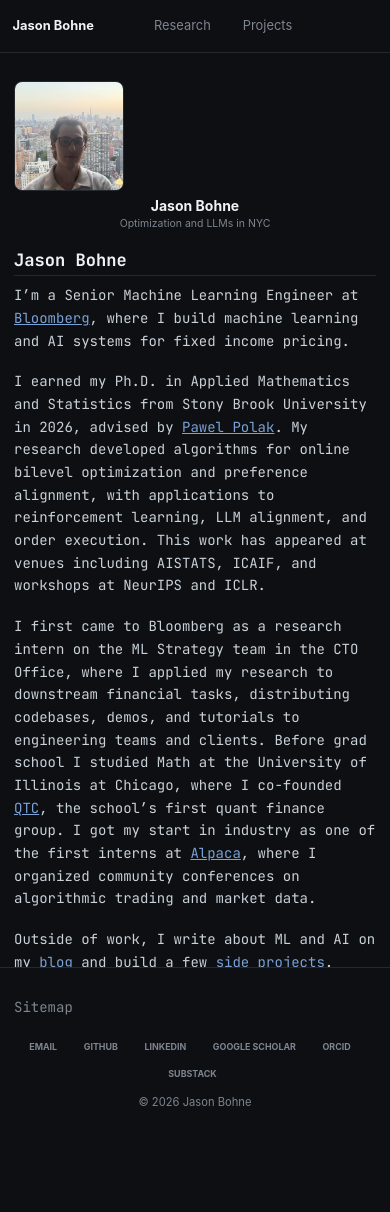
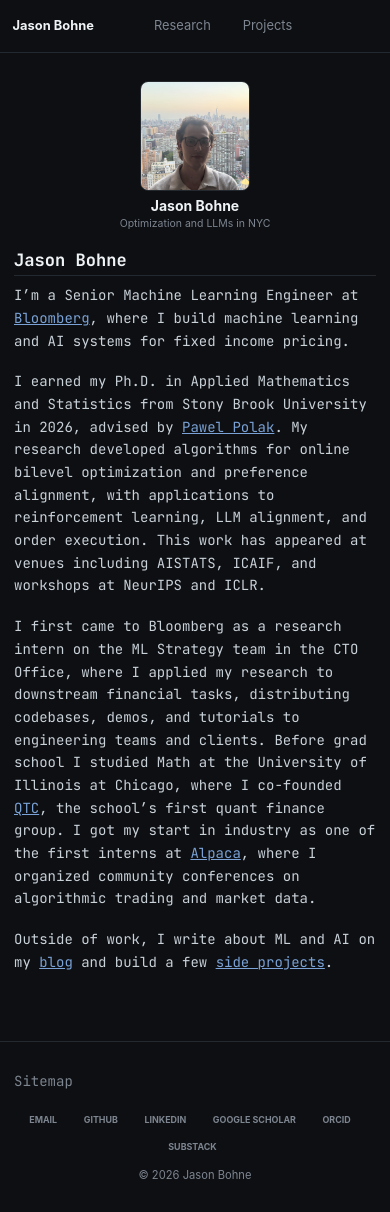
Before and after one commit to jasonbohne123/jasonbohne123.github.io, a Jekyll site: the page built from _pages/about.md, in a window 390 px wide. Built offline with Jekyll 4.4.1, drawn with Linux system fonts in a browser that asks for light colours; before the commit the page ends 1139 px from its top, so only the background shows below that.

Commit message:
Mobile: center avatar image and stop footer overlapping content

```diff
--- a/assets/css/main.scss
+++ b/assets/css/main.scss
@@ -189,17 +189,25 @@ hr { border-color: $d-border; }
    ========================================================================= */
 @media (max-width: 1199px) {
   .sidebar.sticky { position: static; }
-  .author__avatar,
+
+  /* The <img> shares the .author__avatar class with its wrapper <div>, so
+     qualify by element: wrapper is a centered block, image is inline-block
+     (a block image would ignore text-align and snap left). */
+  div.author__avatar,
   .author__content {
     display: block;
     width: auto;
     padding: 0;
     text-align: center;
   }
-  .author__avatar { margin-bottom: 0.35em; }
-  .author__avatar img { max-width: 130px; }
+  div.author__avatar { margin-bottom: 0.35em; }
+  img.author__avatar { display: inline-block; max-width: 130px; }
   .sidebar .author__name { margin: 0.5em 0 0.1em; }
   .author__bio { margin: 0 0 0.6em; }
+
+  /* MM pins the footer with position:absolute; on mobile the wrapped contact
+     links overrun the reserved space and overlap content. Let it flow. */
+  .page__footer { position: relative; bottom: auto; margin-top: 2em; }
 }
 
 @media (max-width: 600px) {
```
